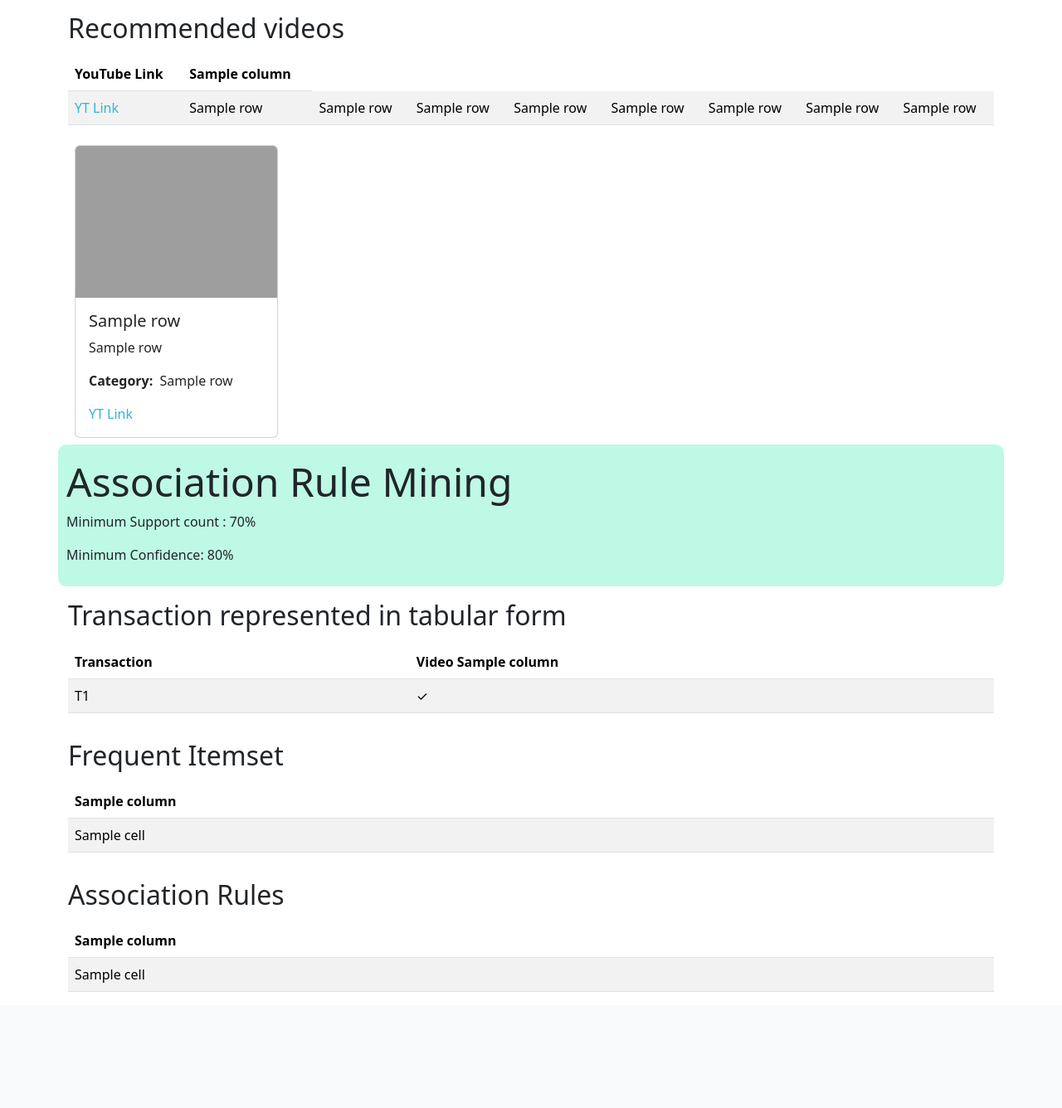
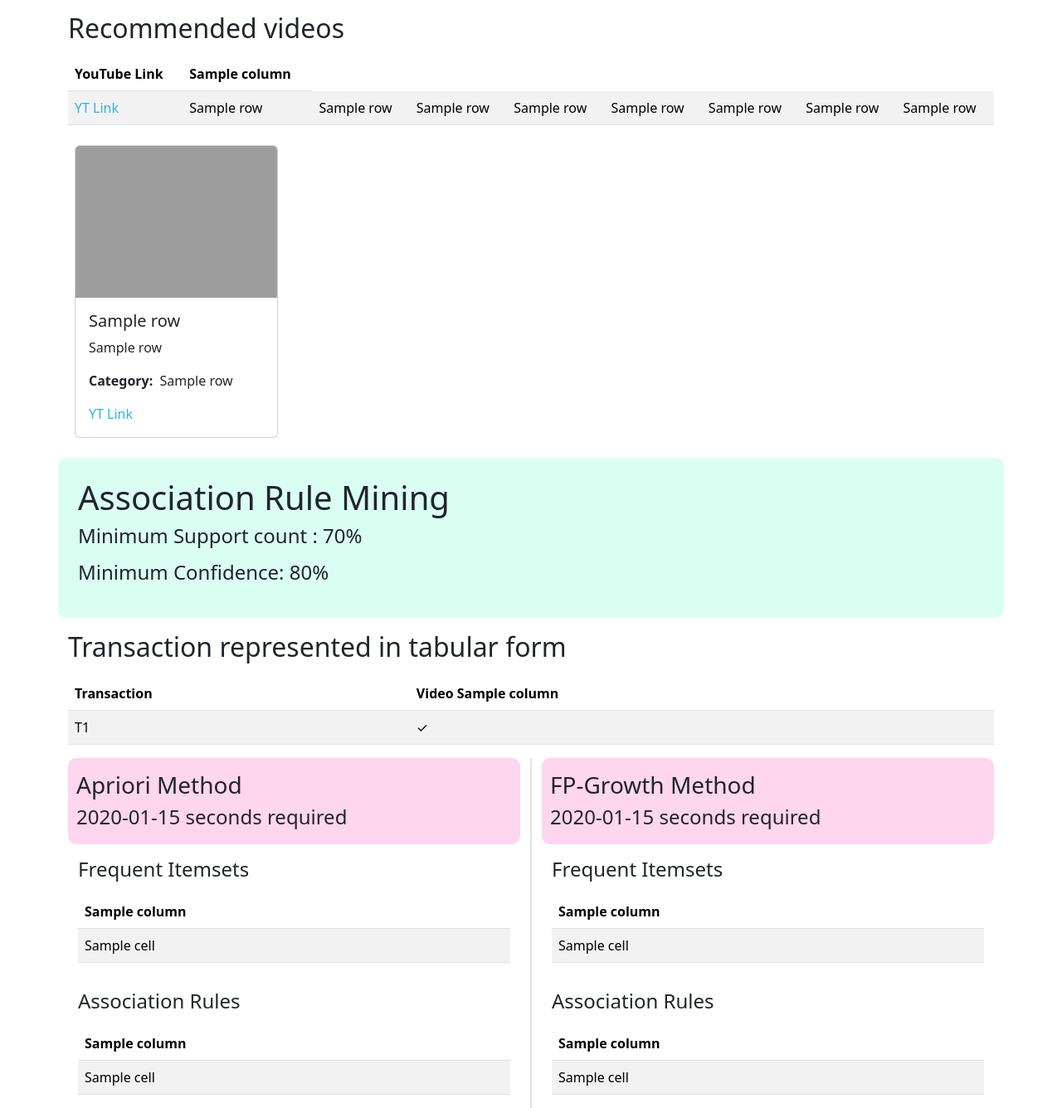
Before and after one commit to jatinundhad/YouTube_recommendation, a Flask app: template templates/Recommendation.html in a window 1280 px wide. Shown: the part 51-1387 px from the top of the page at 83% size. Before the commit the page ends 1247 px from the top, so only its background shows below. Run offline with Flask 2, Linux system fonts and the light colour scheme; the template is opened without the code that fills it: most values are stand-ins (such as "Sample title", 1, 10 or a date in 2020); parts of the project's set-up code (start-up, migrations or seed data) failed here and were passed over; grey boxes are pictures that could not be loaded.

Commit message:
100% done

```diff
--- a/app.py
+++ b/app.py
@@ -6,6 +6,7 @@ import plotly.express as px
 import plotly
 import json
 from model.ASM import generate_association_rules
+import plotly.graph_objects as go
 
 app = Flask(__name__)
 
@@ -30,12 +31,22 @@ def preprocessing():
         raw_data_10 = raw_data.sample(n=5).values.tolist()
         data_10 = data.sample(n=5).values.tolist()
 
-        df = pd.read_csv("./preprocessing/preprocessed_data.csv")
-        fig = px.pie(df, names='category_name')
+        fig1 = px.pie(data, names='category_name')
+        fig1 = json.dumps(fig1, cls=plotly.utils.PlotlyJSONEncoder)
 
-        figure = json.dumps(fig, cls=plotly.utils.PlotlyJSONEncoder)
+        no_videos_categoryWise = data.groupby("category_name", as_index=False).size()
+        fig2 = px.bar(no_videos_categoryWise, x='category_name', y='size')
+        fig2 = json.dumps(fig2, cls=plotly.utils.PlotlyJSONEncoder)
 
-        return render_template("preprocessing.html", figure=figure, raw_data_columns=raw_data_columns, raw_data=raw_data_10, preprocessed_data_columns=preprocessed_data_columns, preprocessed_data=data_10)
+        Entertainment = data[data["category_name"] == "Entertainment"].sort_values(["views", "likes", "comment_count"], ascending=False)
+
+        channels = Entertainment.groupby("channel_title", as_index=False).size()
+        channels_top_10 = channels.sort_values(by="size",ascending=False).head(10)
+
+        fig3 = px.bar(channels_top_10, x='channel_title', y='size')
+        fig3 = json.dumps(fig3, cls=plotly.utils.PlotlyJSONEncoder)
+
+        return render_template("preprocessing.html", fig1=fig1, fig2 = fig2, fig3 = fig3, raw_data_columns=raw_data_columns, raw_data=raw_data_10, preprocessed_data_columns=preprocessed_data_columns, preprocessed_data=data_10)
 
 
 @app.route("/suggestions", methods=["POST"])
@@ -96,9 +107,9 @@ def recommend():
         columns = ["Title", "Channel Title", "Views", "Likes", "Dislikes",
                    "Comment counts", "Category name", "Cosine Similarity"]
 
-        c1, c2, c3, df1, df2, df3 = generate_association_rules(thumbnails)
+        c1, c2, c3, df1, df2, df3, df4, df5, time1, time2 = generate_association_rules(thumbnails)
 
-        return render_template("Recommendation.html", thumbnails=thumbnails, columns=columns, c1=c1, c2=c2, c3=c3, df1=df1, df2=df2, df3=df3)
+        return render_template("Recommendation.html", thumbnails=thumbnails, columns=columns, c1=c1, c2=c2, c3=c3, df1=df1, df2=df2, df3=df3, df4=df4, df5=df5, time1=time1, time2=time2)
 
 
 app.run(debug=True)
--- a/templates/Recommendation.html
+++ b/templates/Recommendation.html
@@ -22,7 +22,13 @@
         }
 
         .heading {
-            background-color: rgb(190, 249, 229);
+            background-color: rgba(62, 250, 187, 0.185);
+            padding: 10px;
+            border-radius: 10px;
+        }
+
+        .sub-heading {
+            background-color: rgba(248, 35, 163, 0.185);
             padding: 10px;
             border-radius: 10px;
         }
@@ -41,7 +47,7 @@
         </nav>
 
         <section class="main-content pt-3 container">
-            <h1 class="display-6 fs-2 ">Recommended videos</h1>
+            <h1 class="display-6 fs-2">Recommended videos</h1>
             <div class="recommended_videos">
                 <table class="table table-striped mt-3 table-hover">
                     <thead>
@@ -88,14 +94,15 @@
             </div>
         </section>
 
-        <section class="main-content pt-3 container heading">
-            <h1 class="display-5">Association Rule Mining</h1>
-            <p>Minimum Support count : 70%</p>
-            <p>Minimum Confidence: 80%</p>
+        <section class="main-content p-4 mt-3 container heading">
+            <h1 class="display-5 fs-1">Association Rule Mining</h1>
+            <p class="display-4 fs-4">Minimum Support count : 70%</p>
+            <p class="display-4 fs-4">Minimum Confidence: 80%</p>
         </section>
 
+
         <section class="main-content pt-3 container">
-            <h1 class="display-6 fs-2 ">Transaction represented in tabular form</h1>
+            <h1 class="display-6 fs-2">Transaction represented in tabular form</h1>
             <div class="recommended_videos">
                 <table class="table table-striped mt-3 table-hover">
                     <thead>
@@ -125,8 +132,16 @@
         </section>
 
 
+        <section class="container">
+            <div class="row">
+                <div class="col-6 border-end">
+                    <section class="main-content pt-3 container sub-heading">
+                        <h3 class="display-5 fs-3">Apriori Method</h3>
+                        <h4>{{time1}} seconds required</h4>
+                    </section>
+
                     <section class="main-content pt-3 container">
-            <h1 class="display-6 fs-2 ">Frequent Itemset</h1>
+                        <h1 class="display-6 fs-4">Frequent Itemsets</h1>
                         <div class="recommended_videos">
                             <table class="table table-striped mt-3 table-hover">
                                 <thead>
@@ -150,7 +165,7 @@
                     </section>
 
                     <section class="main-content pt-3 container">
-            <h1 class="display-6 fs-2 ">Association Rules</h1>
+                        <h1 class="display-6 fs-4">Association Rules</h1>
                         <div class="recommended_videos">
                             <table class="table table-striped mt-3 table-hover">
                                 <thead>
@@ -179,6 +194,69 @@
                         </div>
                     </section>
                 </div>
+
+                <div class="col-6 border-start">
+                    <section class="main-content pt-3 container sub-heading">
+                        <h3 class="display-5 fs-3">FP-Growth Method</h3>
+                        <h4>{{time2}} seconds required</h4>
+                    </section>
+
+                    <section class="main-content pt-3 container">
+                        <h1 class="display-6 fs-4">Frequent Itemsets</h1>
+                        <div class="recommended_videos">
+                            <table class="table table-striped mt-3 table-hover">
+                                <thead>
+                                    <tr>
+                                        {% for column in c2 %}
+                                        <th>{{column}}</th>
+                                        {% endfor %}
+                                    </tr>
+                                </thead>
+                                <tbody>
+                                    {% for row in df4 %}
+                                    <tr>
+                                        {% for cell in row %}
+                                        <td>{{cell}}</td>
+                                        {% endfor %}
+                                    </tr>
+                                    {% endfor %}
+                                </tbody>
+                            </table>
+                        </div>
+                    </section>
+
+                    <section class="main-content pt-3 container">
+                        <h1 class="display-6 fs-4">Association Rules</h1>
+                        <div class="recommended_videos">
+                            <table class="table table-striped mt-3 table-hover">
+                                <thead>
+                                    <tr>
+                                        {% for column in c3 %}
+                                        {% if loop.index == 2 %}
+                                        <td></td>
+                                        {% endif %}
+                                        <th>{{column}}</th>
+                                        {% endfor %}
+                                    </tr>
+                                </thead>
+                                <tbody>
+                                    {% for row in df5 %}
+                                    <tr>
+                                        {% for cell in row %}
+                                        {% if loop.index == 2 %}
+                                        <td><span style="font-size: 30px;">&#8594;</span></td>
+                                        {% endif %}
+                                        <td>{{cell}}</td>
+                                        {% endfor %}
+                                    </tr>
+                                    {% endfor %}
+                                </tbody>
+                            </table>
+                        </div>
+                    </section>
+                </div>
+            </div>
+        </section>
     </main>
 </body>
 
```
Also changed, not shown: model/ASM.py (+38 -5 lines), templates/preprocessing.html (+29 -5 lines), 1 other file. Lines whose indentation alone changed are shown as unchanged.
